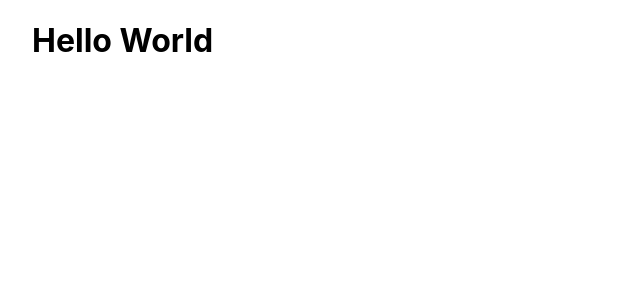
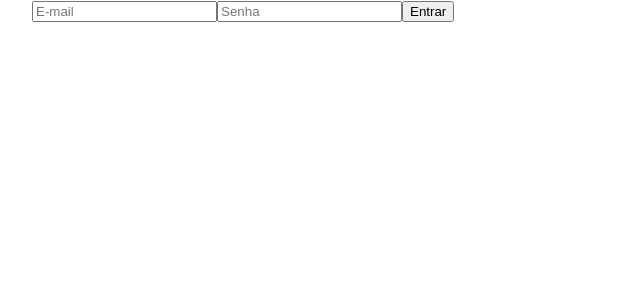
Before and after one commit to wfl-junior/rocketseat-ignite-nextauth, a Next.js app: page / in a window 1280 px wide. Shown: the top 300 px of the page, without its empty margins (0-640 px from the left). Built offline with nearby package versions, Linux system fonts and the light colour scheme.

Commit message:
Contexto de autenticação

```diff
--- /dev/null
+++ b/src/contexts/AuthContext.tsx
@@ -0,0 +1,36 @@
+import { createContext, useCallback, useContext } from "react";
+
+interface SignInCredentials {
+  email: string;
+  password: string;
+}
+
+interface AuthContextData {
+  signIn(credentials: SignInCredentials): Promise<void>;
+  isAuthenticated: boolean;
+}
+
+const AuthContext = createContext({} as AuthContextData);
+
+export const useAuthContext = () => useContext(AuthContext);
+
+interface AuthContextProviderProps {
+  children: React.ReactNode;
+}
+
+export const AuthContextProvider: React.FC<AuthContextProviderProps> = ({
+  children,
+}) => {
+  const isAuthenticated = false;
+
+  const signIn: AuthContextData["signIn"] = useCallback(
+    async credentials => console.log(credentials),
+    [],
+  );
+
+  return (
+    <AuthContext.Provider value={{ signIn, isAuthenticated }}>
+      {children}
+    </AuthContext.Provider>
+  );
+};
--- a/src/pages/_app.tsx
+++ b/src/pages/_app.tsx
@@ -1,8 +1,11 @@
 import { AppProps } from "next/app";
+import { AuthContextProvider } from "../contexts/AuthContext";
 import "../styles/globals.css";
 
 const App: React.FC<AppProps> = ({ Component, pageProps }) => (
-  <Component {...pageProps} />
+  <AuthContextProvider>
+    <Component {...pageProps} />
+  </AuthContextProvider>
 );
 
 export default App;
--- a/src/pages/index.tsx
+++ b/src/pages/index.tsx
@@ -1,10 +1,43 @@
 import { NextPage } from "next";
+import { useState } from "react";
+import { useAuthContext } from "../contexts/AuthContext";
 import styles from "../styles/Home.module.css";
 
-const Home: NextPage = () => (
-  <div className={styles.container}>
-    <h1>Hello World</h1>
-  </div>
-);
+const Home: NextPage = () => {
+  const [email, setEmail] = useState("");
+  const [password, setPassword] = useState("");
+  const { signIn } = useAuthContext();
+
+  return (
+    <form
+      className={styles.container}
+      noValidate
+      onSubmit={async e => {
+        e.preventDefault();
+
+        await signIn({
+          email,
+          password,
+        });
+      }}
+    >
+      <input
+        type="email"
+        value={email}
+        onChange={e => setEmail(e.target.value)}
+        placeholder="E-mail"
+      />
+
+      <input
+        type="password"
+        value={password}
+        onChange={e => setPassword(e.target.value)}
+        placeholder="Senha"
+      />
+
+      <button type="submit">Entrar</button>
+    </form>
+  );
+};
 
 export default Home;
```
